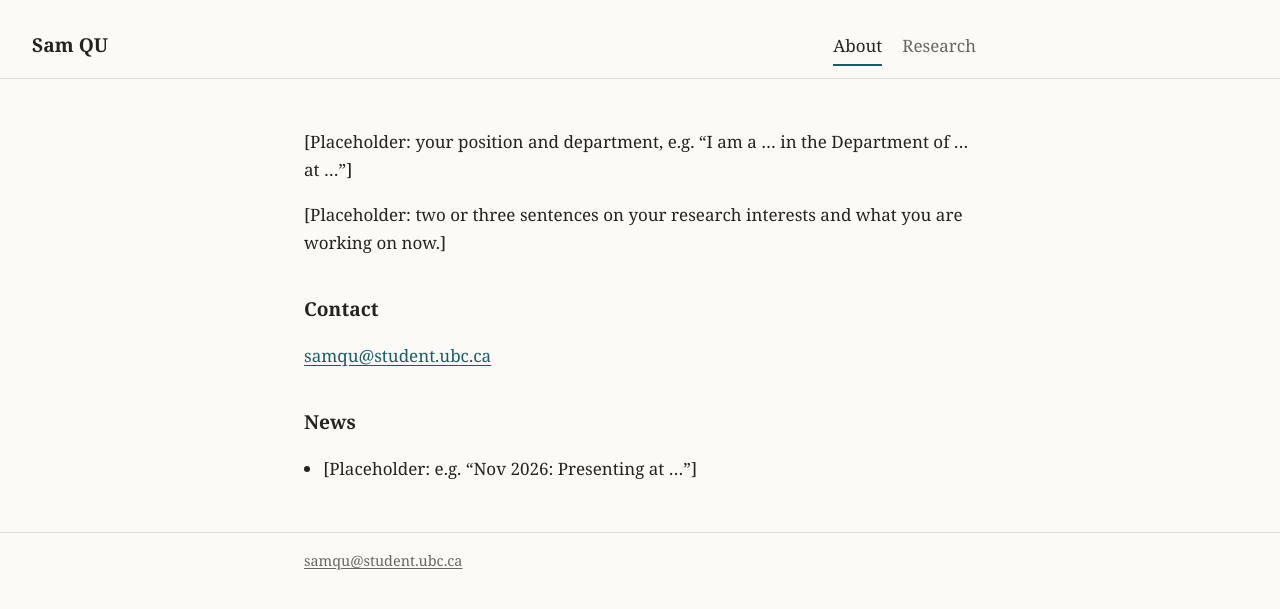
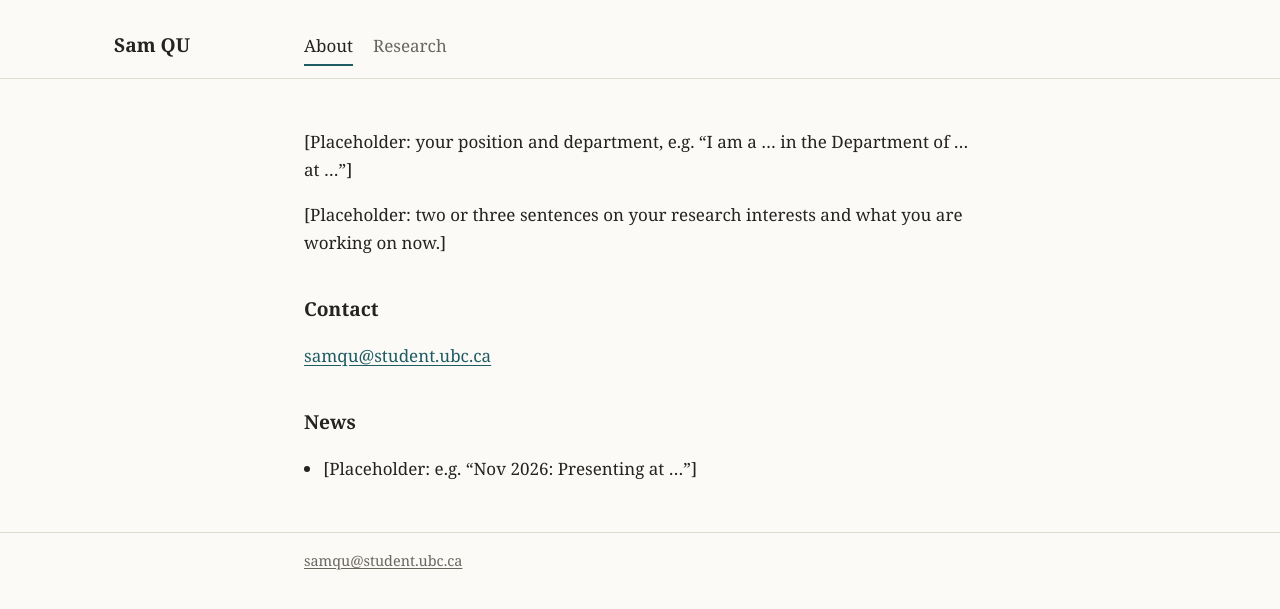
Before and after one commit to sam-z-qu/sam-z-qu.github.io, a Jekyll site: the page built from index.md, in a window 1280 px wide. Shown: the top 609 px of the page. Built offline with Jekyll 4.4.1, drawn with Linux system fonts in a browser that asks for light colours.

Commit message:
Refactor site-header padding and media queries

```diff
--- a/assets/style.css
+++ b/assets/style.css
@@ -73,9 +73,9 @@ footer {
 footer a { color: inherit; }
 /* Full-width header and footer lines; the text column stays centred */
 body { max-width: none; padding: 0; }
-.site-header { padding-left: 2rem; padding-right: max(1rem, calc(50% - 21rem)); }
+.site-header { padding-left: max(1rem, calc(50% - 21rem)); padding-right: max(1rem, calc(50% - 21rem)); }
 main { max-width: 44rem; margin: 0 auto; padding-left: 1rem; padding-right: 1rem; }
 footer { padding-left: max(1rem, calc(50% - 21rem)); padding-right: 1rem; }
 .site-photo { display: block; width: 9rem; height: auto; margin: 1.5rem 0 0 max(1rem, calc(50% - 21rem)); }
-@media (max-width: 60rem) { .site-header { padding-left: 1rem; } }
-@media (min-width: 66rem) { .site-photo { position: absolute; left: 2rem; width: 11rem; margin: 2rem 0 0; } }
+@media (min-width: 60rem) { .site-header { justify-content: flex-start; gap: 0; padding-left: 0; padding-right: 0; } .site-name { flex: 0 0 calc(50% - 21rem); text-align: center; } }
+@media (min-width: 70rem) { .site-photo { position: absolute; left: calc(25% - 16rem); width: 11rem; margin: 2rem 0 0; } }
```
